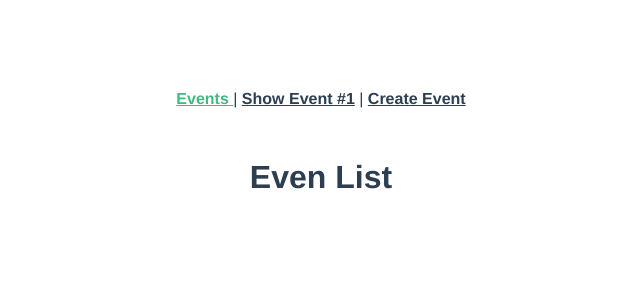
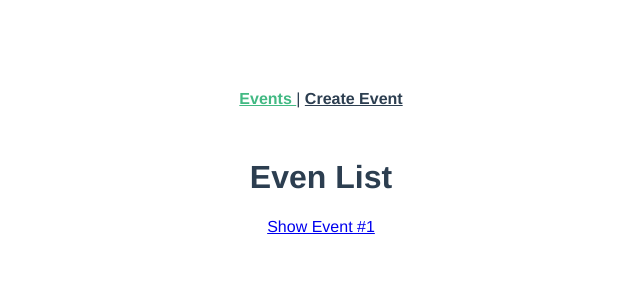
Before and after one commit to charlesagyemang/vue-app, a Vue app: page / in a window 1280 px wide. Shown: the top 300 px of the page, without its empty margins (319-959 px from the left). Built offline with nearby package versions, Linux system fonts and the light colour scheme.

Commit message:
include params @dynamic routes

```diff
--- a/src/App.vue
+++ b/src/App.vue
@@ -3,7 +3,6 @@
 
     <div id="nav">
       <router-link :to="{ name: 'event-list' }"> Events </router-link> |
-      <router-link :to="{ name: 'event-show' }"> Show Event #1</router-link> |
       <router-link :to="{ name: 'event-create' }">Create Event</router-link>
     </div>
     <router-view/>
--- a/src/router.js
+++ b/src/router.js
@@ -8,17 +8,20 @@
 Vue.use(Router);
 
 export default new Router({
+
+  mode: 'history',
+
   routes: [
-
     {
       path: '/',
       name: 'event-list',
       component: EventList,
     },
     {
-      path: '/event',
+      path: '/event/:id',
       name: 'event-show',
       component: EventShow,
+      props: true,
     },
     {
       path: '/event/create',
--- a/src/views/EventList.vue
+++ b/src/views/EventList.vue
@@ -1,5 +1,11 @@
 <template lang="html">
-  <h1>Even List</h1>
+
+  <div class="">
+    <h1>Even List</h1>
+
+    <router-link :to="{ name: 'event-show', params: { id: '1'} }"> Show Event #1</router-link>
+  </div>
+
 </template>
 
 <script>
--- a/src/views/EventShow.vue
+++ b/src/views/EventShow.vue
@@ -1,9 +1,10 @@
 <template lang="html">
-  <h1>Event Show PAge</h1>
+  <h1>Event Show PAge {{ id }}</h1>
 </template>
 
 <script>
 export default {
+  props: ['id'],
 }
 </script>
 
```
